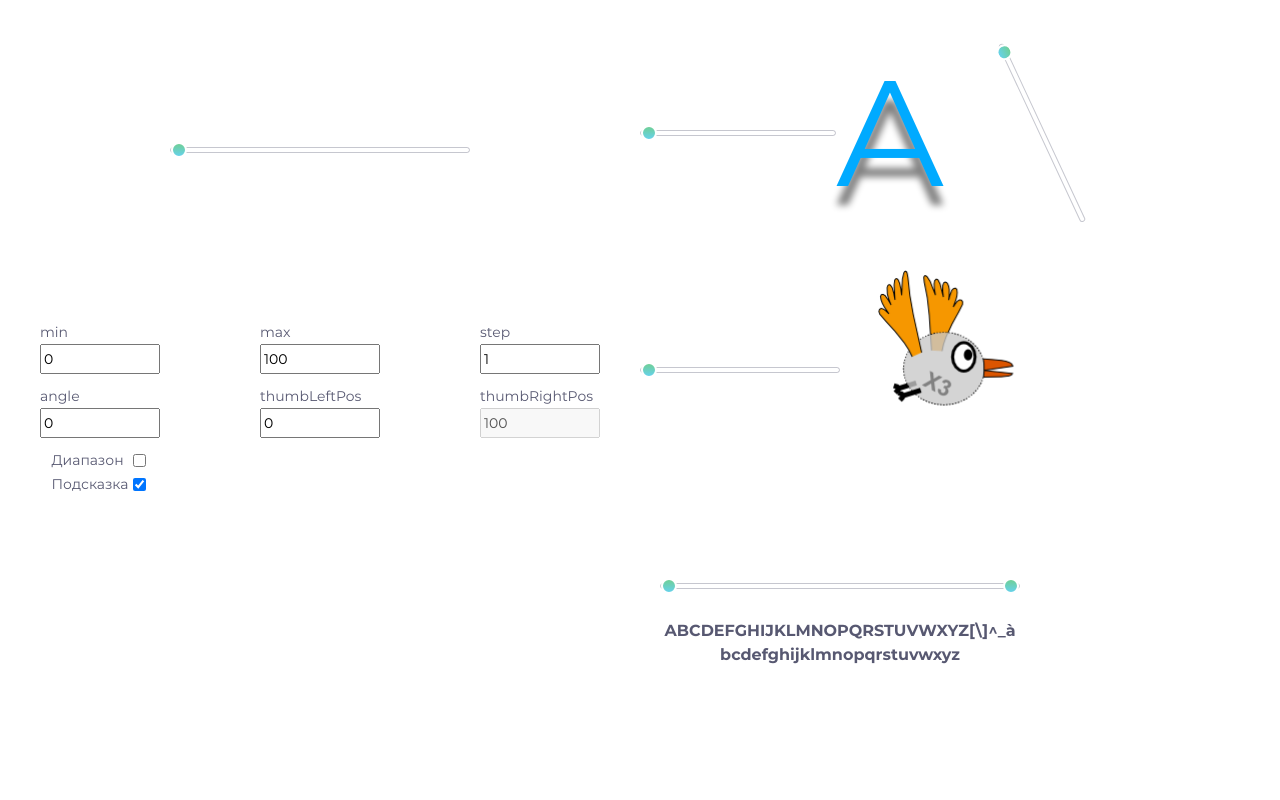
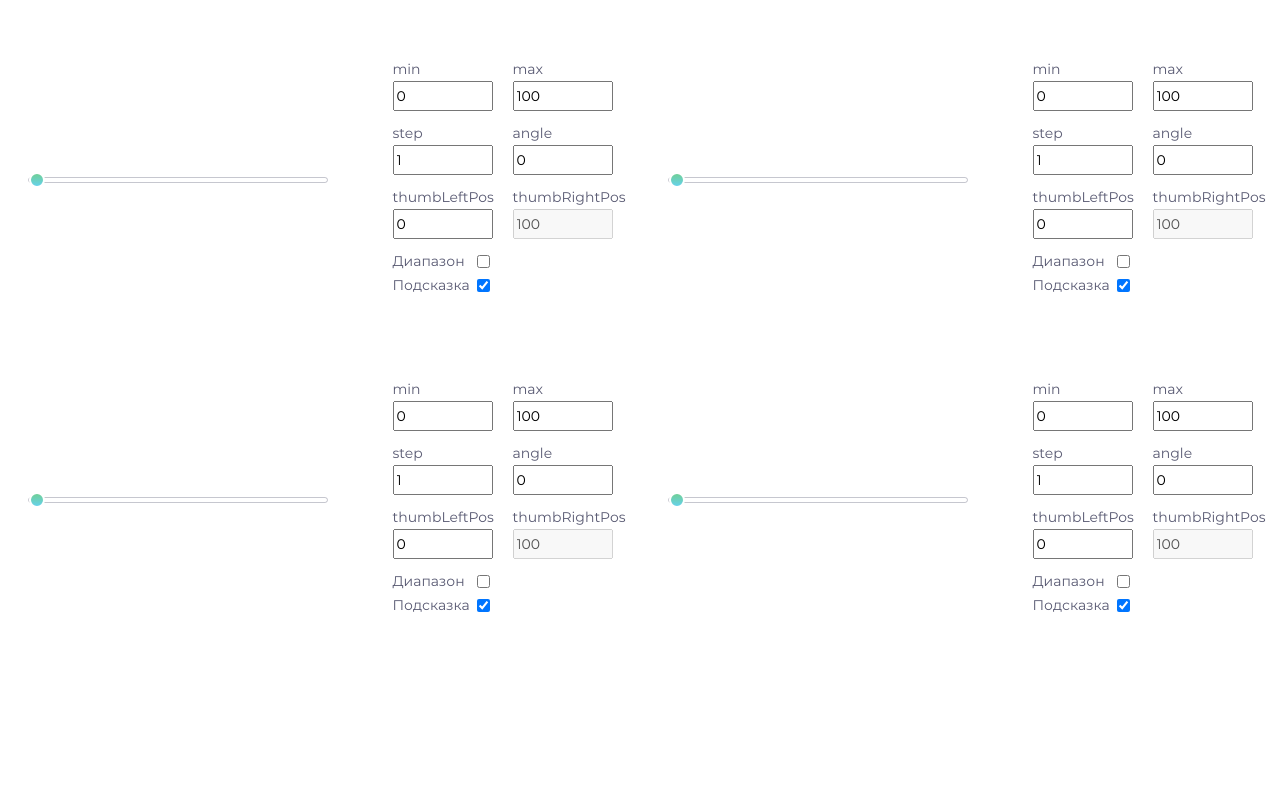
Before and after one commit to GrigorenkoSergey/Slider, a website built with webpack: page src/index.pug in a window 1280 px wide. Built offline with nearby package versions, Linux system fonts and the light colour scheme.

Commit message:
Исправил пару багов

```diff
--- a/src/assets/blocks/mySlider/Model.ts
+++ b/src/assets/blocks/mySlider/Model.ts
@@ -42,6 +42,8 @@ export class Model implements IModel, ISubscriber {
     }
 
     setOptions(expactant) {
+        // if (debuggerPoint.start == 3) debugger; //Для будущей отладки
+
         let shouldBeNumbers = ["min", "max", "step", "thumbLeftPos",
             "thumbRightPos", "angle"];
 
@@ -66,18 +68,13 @@ export class Model implements IModel, ISubscriber {
         if ((max - min) % step) max = min + Math.floor((max - min) / step) * step;
         obj.max = max;
 
-        if (thumbLeftPos < min) {
-            if ("thumbsLeftPos" in expactant) throw new Error("ThumbLeftPos is lesser then min!");
-            obj.thumbLeftPos = thumbLeftPos = min;
+        if (thumbLeftPos > thumbRightPos) { //Числа вычисляются обычно по умолчанию, поэтому не стоит выкидывать ошибку
+            [thumbLeftPos, thumbRightPos] = [thumbRightPos, thumbLeftPos];
         }
-
-        if (!("thumbRightPos" in expactant)) {
-            obj.thumbRightPos = max;
-            thumbRightPos = max;
-        }
-
-        if (obj.range && thumbRightPos > max) throw new Error("ThumbRightPos is greater then max!");
-        if (obj.range && thumbRightPos < thumbLeftPos) throw new Error("ThumbLeftPos is greater then thumbRightPos!");
+        thumbLeftPos = Math.max(min, thumbLeftPos);
+        thumbRightPos = Math.min(max, thumbRightPos);
+        (thumbLeftPos == thumbRightPos) && (thumbRightPos = max); //Иногда бегунки сливаются. Нехорошо
+        Object.assign(obj, { thumbLeftPos, thumbRightPos });
 
         //а сейчас самое запутанное и неочевидное. Если положиться на ticks по умолчанию ({100: 100})
         //можно словить большие проблемы, поэтому его назначаем вручную.
--- a/src/assets/blocks/mySlider/View.ts
+++ b/src/assets/blocks/mySlider/View.ts
@@ -3,7 +3,7 @@ import { EventObserver, ISubscriber, IViewOptions, debuggerPoint } from "./Helpe
 export class View implements ISubscriber {
     el: HTMLDivElement;
     event: EventObserver = new EventObserver();
-    className: string = "";
+    className: string = "slider";
     angle: number = 0;
     step: number = 10;
     min: number = 0;
@@ -18,9 +18,9 @@ export class View implements ISubscriber {
     constructor(options: IViewOptions) {
         this.setOptions.call(this, options);
 
-        this.el = document.querySelector(this.selector);
-        this.hintEl = document.createElement('div');
-        [this.thumbLeft, this.thumbRight] = new Array(2).fill(1).map(item => document.createElement('div'));
+        let wrapper = document.querySelector(this.selector);
+        [this.el, this.hintEl, this.thumbLeft, this.thumbRight] = new Array(4).fill(1).map(item => document.createElement('div'));
+        wrapper.append(this.el);
 
         this.el.classList.add(this.className);
         this.step = this.step ? this.step : (this.max - this.min) / 100;
--- a/src/mainPage/mainPage.pug
+++ b/src/mainPage/mainPage.pug
@@ -1,19 +1,21 @@
 extends ../assets/blocks/template/template.pug
 
-mixin sliderContainer(num)
+mixin example(num)
+    - let wrapper = "example" + num;
     - let containerName = "slider-container" + num;
     - let slider = "slider" + num
 
-    div(class= containerName)
+    div(class= wrapper)
+        //- div(class= containerName)
         div(class = slider)
-    ul.slider-options
-        each val in optionsInputs
-            li.slider-options__li= val
-                input.slider-options__input(name = val value = val data-id= slider)
-        li.slider-options__li_checkbox
-            each val in optionsCheckbox
-                label.slider-options__label= val[1]
-                    input.slider-options_checkbox(type="checkbox" name = val[0] data-id= slider)
+        ul.slider-options
+            each val in optionsInputs
+                li.slider-options__li= val
+                    input.slider-options__input(name = val value = val data-id= slider)
+            li.slider-options__li_checkbox
+                each val in optionsCheckbox
+                    label.slider-options__label= val[1]
+                        input.slider-options_checkbox(type="checkbox" name = val[0] data-id= slider)
 
 block includes
 
@@ -27,23 +29,26 @@ block variables
 block content
 
     .examples
-        +sliderContainer(1)
+        +example(1)
+        +example(2)
+        +example(3)
+        +example(4)
 
-    .slider-container5
-        .slider5
-        -
-            let i = 65;
-            let arr = new Array(58).fill(1).map(item => i++);
-            let pContent = String.fromCodePoint(...arr);
+    //- .slider-container5
+    //-     .slider5
+    //-     -
+    //-         let i = 65;
+    //-         let arr = new Array(58).fill(1).map(item => i++);
+    //-         let pContent = String.fromCodePoint(...arr);
 
-        p=  pContent
+    //-     p=  pContent
 
 
-    .slider-container6
-        .slider6
-        span A
-        .slider7
+    //- .slider-container6
+    //-     .slider6
+    //-     span A
+    //-     .slider7
 
-    .slider-container8
-        .imgSprite
-        .slider8
+    //- .slider-container8
+    //-     .imgSprite
+    //-     .slider8
--- a/src/mainPage/mainPage.scss
+++ b/src/mainPage/mainPage.scss
@@ -2,16 +2,75 @@
 // @import "src/assets/blocks/range-slider/range-slider.scss";
 @import "src/assets/blocks/mySlider/mySlider.scss";
 
-body {
+.examples {
+    margin-top: 30px;
     display: grid;
     grid-template-columns: 1fr 1fr;
-    grid-template-rows: 1fr 1fr 1fr;
-    height: 100vh;
+    // grid-template-rows: 1fr 1fr 1fr 1fr;
+    // grid-template-rows: 1fr 1fr;
+    grid-template-rows: auto auto;
+    // height: 100vh;
     gap: 0px;
+    // grid-template-areas:
+    //     "test letter"
+    //     "test bird"
+    //     "test line";
+    // grid-template-areas:
+    //     "test1 test2"
+    //     "test3 test4"
+    //     "letter bird"
+    //     "line line";
     grid-template-areas:
-        "test letter"
-        "test bird"
-        "test line";
+        "test1 test2"
+        "test3 test4";
+    row-gap: 20px;
+}
+
+@for $i from 1 through 4 {
+    .example#{$i} {
+        grid-area: test#{$i};
+        display: grid;
+        grid-template-columns: auto auto;
+        column-gap: 10px;
+        justify-content: space-around;
+        align-items: center;
+    }
+}
+@for $i from 1 to 9 {
+    .slider#{$i} {
+        width: 300px;
+        height: 300px;
+        display: flex;
+        justify-content: center;
+        align-items: center;
+    }
+}
+
+.slider-options {
+    display: grid;
+    grid-template-columns: 1fr 1fr;
+    grid-template-rows: 1fr 1fr 1fr 1fr;
+    gap: 10px 20px;
+    justify-content: space-between;
+
+    &__li {
+        max-width: 100px;
+    }
+    &__input {
+        max-width: 100px;
+    }
+    &__li_checkbox {
+        display: flex;
+        flex-direction: column;
+        flex-wrap: wrap;
+        max-width: 100px;
+    }
+    &__label {
+        width: 100%;
+        display: flex;
+        justify-content: space-between;
+        align-items: center;
+    }
 }
 
 .slider-container5 {
@@ -64,52 +123,3 @@ body {
         background: url("/src/assets/images/hotpng.com.png") no-repeat left top;
     }
 }
-.examples {
-    grid-area: test;
-    display: flex;
-    flex-direction: column;
-    align-items: center;
-
-}
-.slider-container1 {
-    width: 300px;
-    height: 300px;
-    display: flex;
-    justify-content: center;
-    align-items: center;
-
-    .slider {
-        max-width: 300px;
-    }
-}
-.slider-options {
-    display: grid;
-    grid-template-rows: 1fr 1fr;
-    grid-template-columns: 1fr 1fr 1fr;
-    align-items: center;
-    justify-items: center;
-    gap: 10px 20px;
-    margin-top: 20px;
-
-    width: 100%;
-    height: 100px;
-
-    &__li {
-        max-width: 120px;
-    }
-    &__input {
-        max-width: 120px;
-    }
-     &__li_checkbox {
-         display: flex;
-         flex-direction: column;
-         flex-wrap: wrap;
-         max-width: 120px;
-     }
-     &__label {
-         width: 100%;
-         display: flex;
-         justify-content: space-between;
-         align-items: center;
-     }
-}
--- a/src/mainPage/mainPage.ts
+++ b/src/mainPage/mainPage.ts
@@ -8,25 +8,55 @@ let options1 = {
     max: 100,
     step: 1,
     selector: ".slider1",
-    className: "slider",
     angle: 0,
     range: false,
     hintAboveThumb: true
 }
 let slider1 = new Slider(options1);
 
+let options2 = {
+    min: 0,
+    max: 100,
+    step: 1,
+    selector: ".slider2",
+    angle: 0,
+    range: false,
+    hintAboveThumb: true
+}
+let slider2 = new Slider(options2);
+
+let options3 = {
+    min: 0,
+    max: 100,
+    step: 1,
+    selector: ".slider3",
+    angle: 0,
+    range: false,
+    hintAboveThumb: true
+}
+let slider3 = new Slider(options3);
+
+let options4 = {
+    min: 0,
+    max: 100,
+    step: 1,
+    selector: ".slider4",
+    angle: 0,
+    range: false,
+    hintAboveThumb: true
+}
+let slider4 = new Slider(options4);
+/*
 let options5 = {
     max: 1000,
     min: 0,
     step: 10,
     selector: ".slider5",
-    className: "slider",
     angle: 0,
     range: true,
     hintAboveThumb: true
 }
 
-debuggerPoint.start = 1;
 let slider5 = new Slider(options5);
 
 let pContent = document.querySelector('p').textContent;
@@ -43,7 +73,6 @@ let options6 = {
     min: 0,
     step: 10,
     selector: ".slider6",
-    className: "slider",
     angle: 0,
     range: false,
     hintAboveThumb: true
@@ -61,7 +90,6 @@ let options7 = {
     max: 100,
     step: 1,
     selector: ".slider7",
-    className: "slider",
     angle: 65,
     range: false,
 }
@@ -86,14 +114,12 @@ let options8 = {
     min: 0,
     step: 10,
     selector: ".slider8",
-    className: "slider",
     angle: 0,
     range: false,
     hintAboveThumb: true
 }
 
 let slider8 = new Slider(options8);
-// slider8.setThumbsPos(500, 600);
 slider8.bindWith(document.querySelector('.imgSprite'), 0, 13, fnRes8);
 
 function fnRes8(elem, leftX, resLeft) {
@@ -107,9 +133,9 @@ function fnRes8(elem, leftX, resLeft) {
     elem.style.backgroundPositionX = -offsetLeft + "px";
     elem.style.backgroundPositionY = -offsetTop + "px";
 }
+*/
 
-// let sliders = { slider1, slider2, slider3, slider4, slider5 };
-let sliders = { slider1};
+let sliders = { slider1, slider2, slider3, slider4 };
 let inputs: Array<HTMLElement> = Array.from(document.querySelectorAll(".slider-options__input"));
 
 for (let i = 0; i < inputs.length; i++) {
@@ -131,6 +157,8 @@ function getInputValue(input) {
 }
 
 function onChangeInputValue(e) {
+    // debuggerPoint.start += 1; //Специально оставил на будущее, чтобы не вспоминать технику отладки
+    // console.log(debuggerPoint.start);
     let input = e.target;
     let slider = sliders[input.dataset.id];
     let prop = input.name;
@@ -145,6 +173,8 @@ checkboxes.forEach((item: HTMLInputElement) => {
     item.checked = slider.getOption(prop);
 
     item.onchange = function (e) {
+        // debuggerPoint.start += 1;
+        // console.log(debuggerPoint.start);
         slider.setOptions({ [prop]: item.checked });
         inputs.forEach(item => getInputValue(item));
     }
@@ -154,7 +184,7 @@ let thumbsLeft = Array.from(document.querySelectorAll("[name=thumbLeftPos]"));
 thumbsLeft.forEach((item: HTMLInputElement) => {
     let slider = sliders[item.dataset.id];
     slider.bindWith(item, slider.max, slider.min,
-         (elem, leftX) => {item.value = leftX}
+        (elem, leftX) => { item.value = leftX }
     )
 });
 
@@ -162,6 +192,7 @@ let thumbsRight = Array.from(document.querySelectorAll("[name=thumbRightPos]"));
 thumbsRight.forEach((item: HTMLInputElement) => {
     let slider = sliders[item.dataset.id];
     slider.bindWith(item, slider.max, slider.min,
-         (elem, leftX, foo, rightX) => {item.value = rightX}
+        (elem, leftX, foo, rightX) => { item.value = rightX }
     )
 });
+debuggerPoint.start = 1;
```
